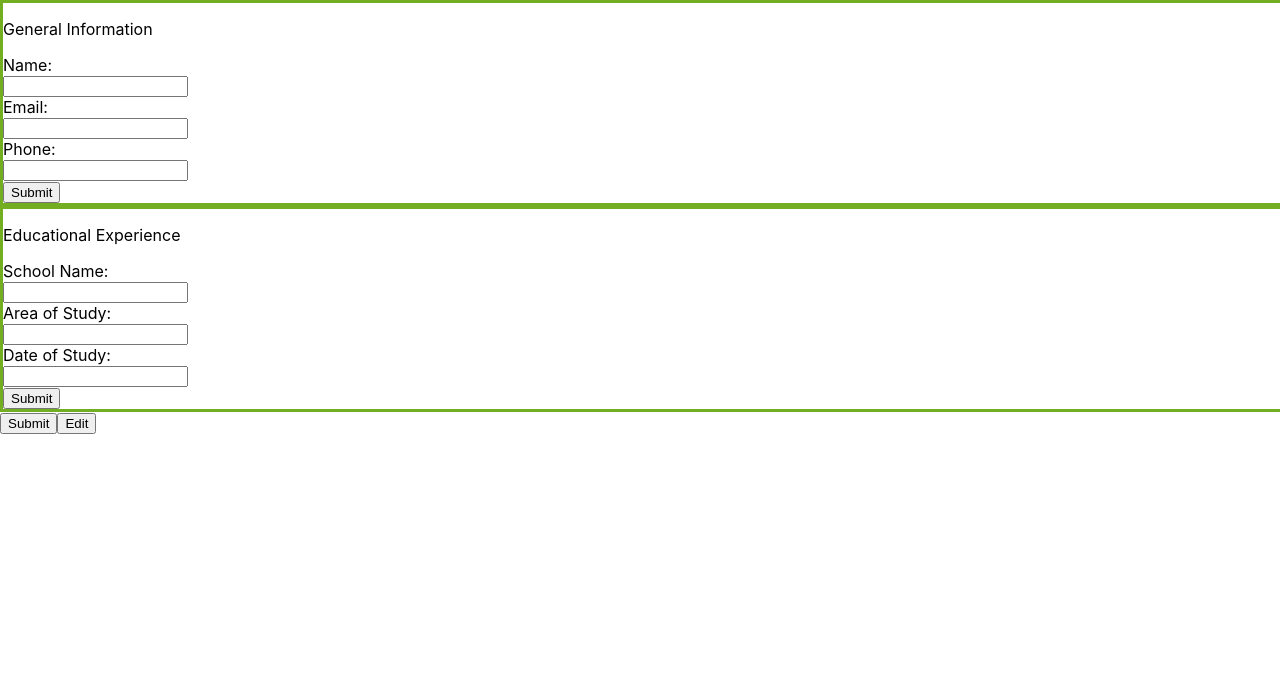
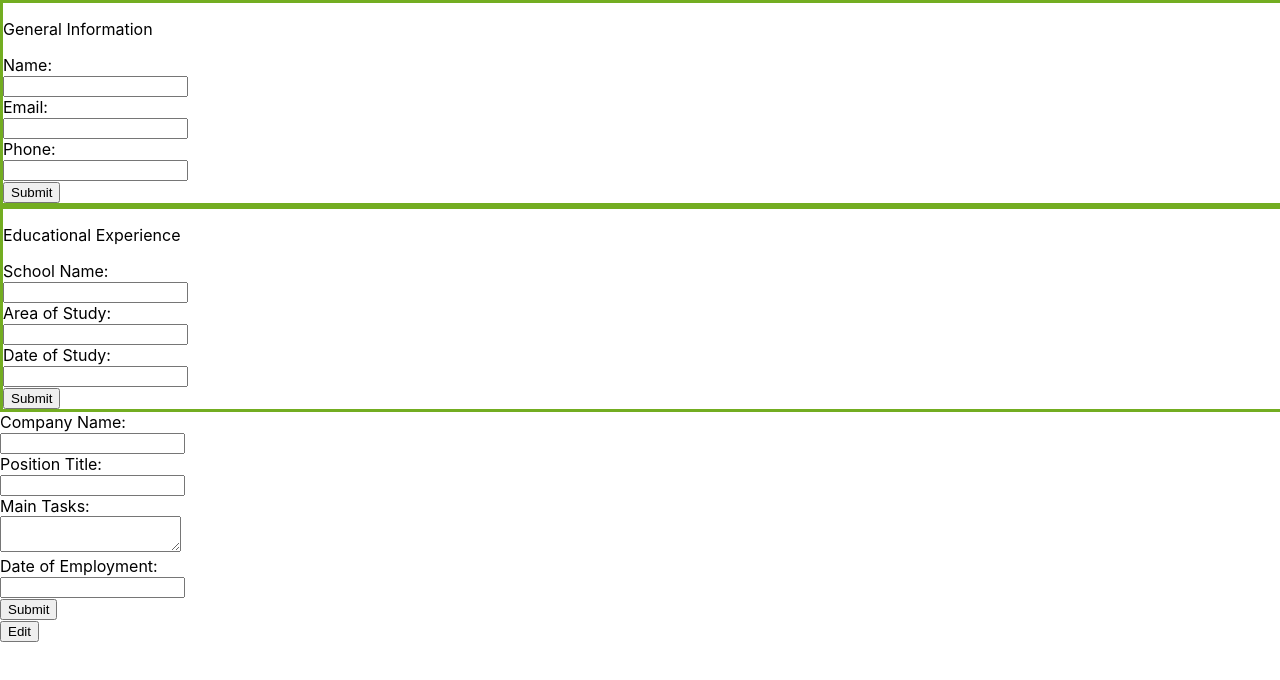
Before and after one commit to reezymane/cv-project, a React (Create React App) app: page / in a window 1280 px wide. Shown: the top 680 px of the page. Built offline with nearby package versions, Linux system fonts and the light colour scheme.

Commit message:
add WorkHistoryForm details

```diff
--- a/src/App.js
+++ b/src/App.js
@@ -32,6 +32,22 @@ class App extends Component {
       dateStudy: {
         text: '',
         id: uniqid()
+      },
+      companyName: {
+        text: '',
+        id: uniqid()
+      },
+      positionTitle: {
+        text: '',
+        id: uniqid()
+      },
+      mainTasks: {
+        text: '',
+        id: uniqid()
+      },
+      dateEmployed: {
+        text: '',
+        id: uniqid()
       }
     };
 
@@ -43,6 +59,7 @@ class App extends Component {
     this.handleDateStudyChange = this.handleDateStudyChange.bind(this);
 
     this.onGeneralSubmit = this.onGeneralSubmit.bind(this);
+
     this.onGeneralEdit = this.onGeneralEdit.bind(this);
   };
 
@@ -123,6 +140,29 @@ class App extends Component {
     document.querySelector('.GeneralEditButton').style.display = 'block';
   };
 
+  onEducationalSubmit = (event) => {
+    event.preventDefault();
+
+    this.setState({
+      school: {
+        text: this.state.school.text,
+        id: uniqid()
+      },
+      study: {
+        text: this.state.study.text,
+        id: uniqid()
+      },
+      dateStudy: {
+        text: this.state.dateStudy.text,
+        id: uniqid()
+      }
+    });
+
+    document.querySelector('.EducationalForm').style.display = 'none';
+    document.querySelector('.EducationalInfo').style.display = 'block';
+    document.querySelector('.EducationalEditButton').style.display = 'block';
+  };
+
   onGeneralEdit = () => {
     document.querySelector('.GeneralForm').style.display = 'block';
     document.querySelector('.GeneralInfo').style.display = 'none';
@@ -142,7 +182,11 @@ class App extends Component {
       phone,
       school,
       study,
-      dateStudy
+      dateStudy,
+      companyName,
+      positionTitle,
+      mainTasks,
+      dateEmployed
     } = this.state;
 
     return (
@@ -186,7 +230,7 @@ class App extends Component {
         <div className='EducationalFormAndInfo'>
           <p className='EducationalHeading'>Educational Experience</p>
 
-          <form className='EducationalForm'>
+          <form className='EducationalForm' onSubmit={this.onEducationalSubmit}>
             <label htmlFor='school'>School Name:</label><br />
             <input
              type='text'
@@ -211,7 +255,7 @@ class App extends Component {
              value={dateStudy.text}
              /><br />
 
-            <button>Submit</button>
+            <button type='submit'>Submit</button>
           </form>
 
           <Educational school={school} study={study} dateStudy={dateStudy}/>
@@ -221,11 +265,44 @@ class App extends Component {
 
         <div className='WorkHistoryFormAndInfo'>
           <form className='WorkHistoryForm'>
-              <button>Submit</button>
-              <button>Edit</button>
+            <label htmlFor='companyName'>Company Name:</label><br />
+            <input
+             type='text'
+             id='companyName'
+             onChange={this.handleCompanyNameChange}
+             value={companyName.text}
+             /><br />
+
+            <label htmlFor='positionTitle'>Position Title:</label><br />
+            <input
+             type='text'
+             id='positionTitle'
+             onChange={this.handlePositionTitleChange}
+             value={positionTitle.text}
+            /><br />
+
+            <label htmlFor='mainTasks'>Main Tasks:</label><br />
+            <textarea
+             type='text'
+             id='mainTasks'
+             onChange={this.handleMainTasksChange}
+             value={mainTasks.text}
+            /><br />
+
+            <label htmlFor='dateEmployed'>Date of Employment:</label><br />
+            <input
+             type='text'
+             id='dateEmployed'
+             onChange={this.handleDateEmployedChange}
+             value={dateEmployed.text}
+            /><br />
+
+            <button type='submit'>Submit</button>
           </form>
 
           <WorkHistory />
+
+          <button type='button'>Edit</button>
         </div>
       </div>
     );
```
